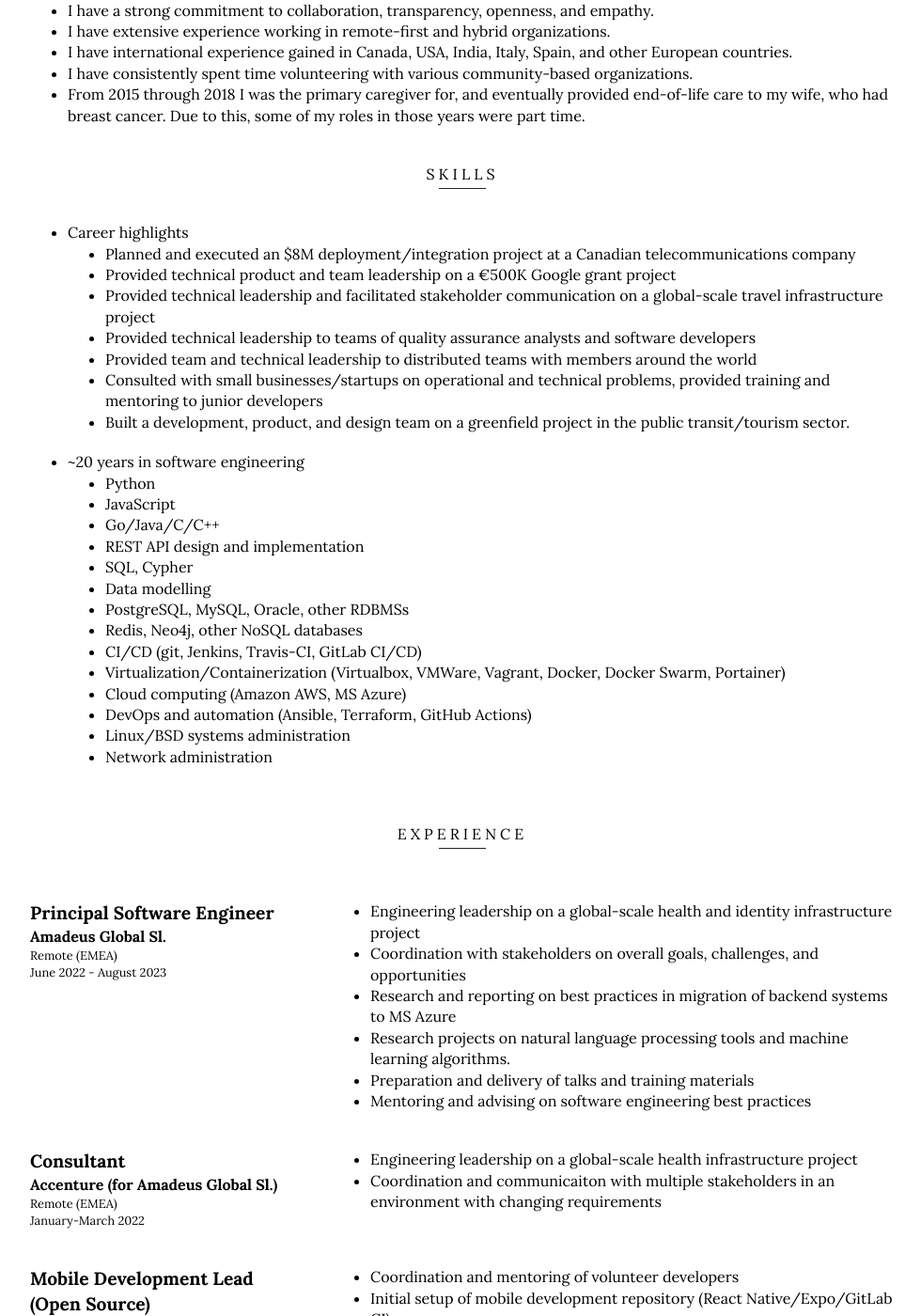
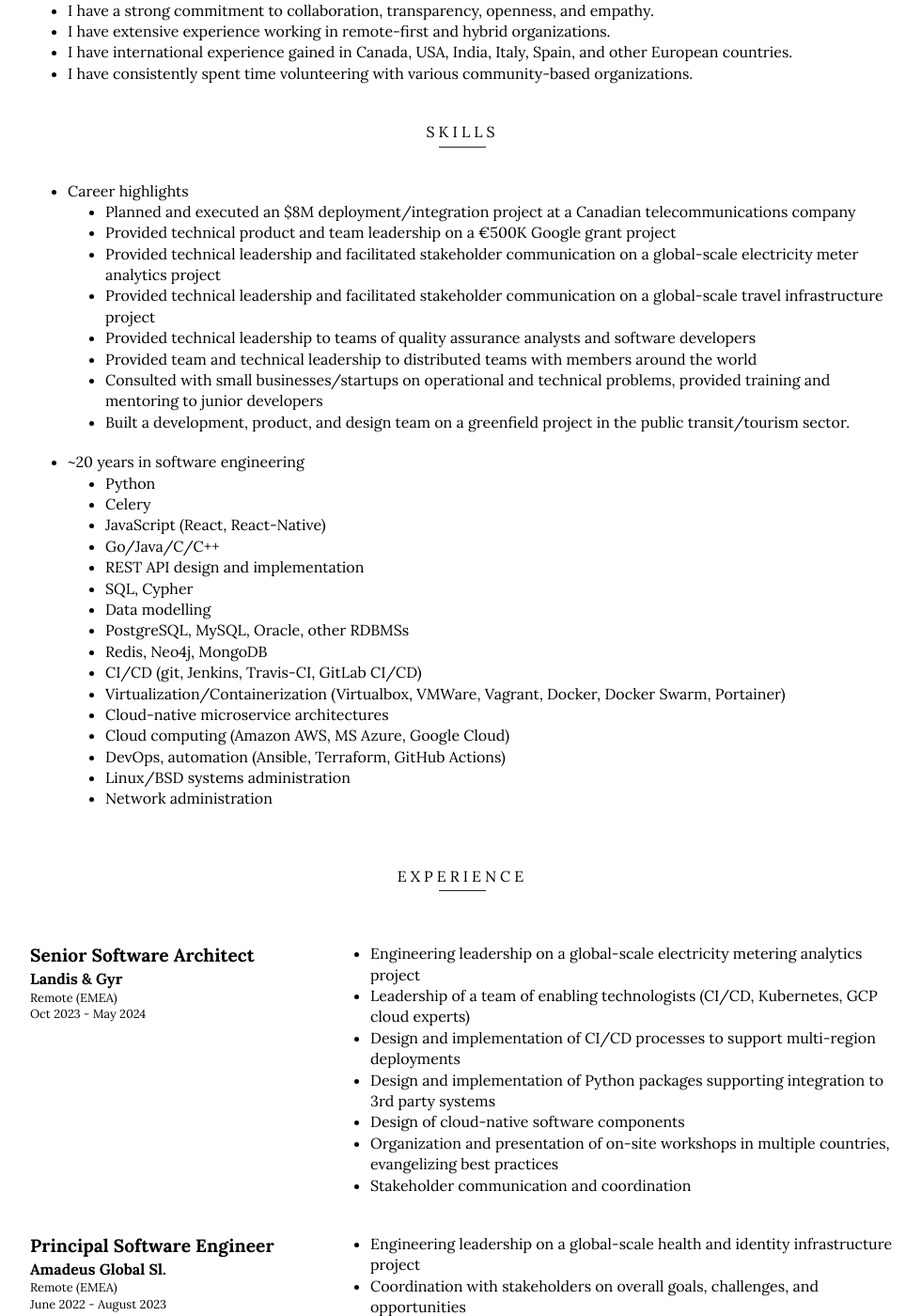
Before and after one commit to nathanschepers/resume, a Jekyll site: the page built from src/index.html, in a window 1280 px wide and 1400 px high, scrolled down 583 px. Shown: the whole window at 94% size, without its empty margins (148-1128 px from the left). Built offline with Jekyll 4.4.1, drawn with Linux system fonts in a browser that asks for light colours.

Commit message:
updated resume

```diff
--- a/src/_data/jobs.yml
+++ b/src/_data/jobs.yml
@@ -1,3 +1,16 @@
+-   title: Senior Software Architect
+    company: Landis & Gyr
+    location: Remote (EMEA)
+    period: 'Oct 2023 - May 2024'
+    duties:
+      - description: Engineering leadership on a global-scale electricity metering analytics project
+      - description: Leadership of a team of enabling technologists (CI/CD, Kubernetes, GCP cloud experts)
+      - description: Design and implementation of CI/CD processes to support multi-region deployments
+      - description: Design and implementation of Python packages supporting integration to 3rd party systems
+      - description: Design of cloud-native software components
+      - description: Organization and presentation of on-site workshops in multiple countries, evangelizing best practices
+      - description: Stakeholder communication and coordination
+
 -   title: Principal Software Engineer
     company: Amadeus Global Sl.
     location: Remote (EMEA)
--- a/src/_data/profile.yml
+++ b/src/_data/profile.yml
@@ -4,4 +4,3 @@
 -   description: I have extensive experience working in remote-first and hybrid organizations.
 -   description: I have international experience gained in Canada, USA, India, Italy, Spain, and other European countries.
 -   description: I have consistently spent time volunteering with various community-based organizations.
--   description: From 2015 through 2018 I was the primary caregiver for, and eventually provided end-of-life care to my wife, who had breast cancer. Due to this, some of my roles in those years were part time.
--- a/src/_data/skills.yml
+++ b/src/_data/skills.yml
@@ -2,6 +2,7 @@
     examples:
       - description: Planned and executed an $8M deployment/integration project at a Canadian telecommunications company
       - description: Provided technical product and team leadership on a €500K Google grant project
+      - description: Provided technical leadership and facilitated stakeholder communication on a global-scale electricity meter analytics project
       - description: Provided technical leadership and facilitated stakeholder communication on a global-scale travel infrastructure project
       - description: Provided technical leadership to teams of quality assurance analysts and software developers
       - description: Provided team and technical leadership to distributed teams with members around the world
@@ -11,16 +12,18 @@
 -   name: ~20 years in software engineering
     examples:
       - description: Python
-      - description: JavaScript
+      - description: Celery
+      - description: JavaScript (React, React-Native)
       - description: Go/Java/C/C++
       - description: REST API design and implementation
       - description: SQL, Cypher
       - description: Data modelling
       - description: PostgreSQL, MySQL, Oracle, other RDBMSs
-      - description: Redis, Neo4j, other NoSQL databases
+      - description: Redis, Neo4j, MongoDB
       - description: CI/CD (git, Jenkins, Travis-CI, GitLab CI/CD)
       - description: Virtualization/Containerization (Virtualbox, VMWare, Vagrant, Docker, Docker Swarm, Portainer)
-      - description: Cloud computing (Amazon AWS, MS Azure)
-      - description: DevOps and automation (Ansible, Terraform, GitHub Actions)
+      - description: Cloud-native microservice architectures
+      - description: Cloud computing (Amazon AWS, MS Azure, Google Cloud)
+      - description: DevOps, automation (Ansible, Terraform, GitHub Actions)
       - description: Linux/BSD systems administration
       - description: Network administration
```
